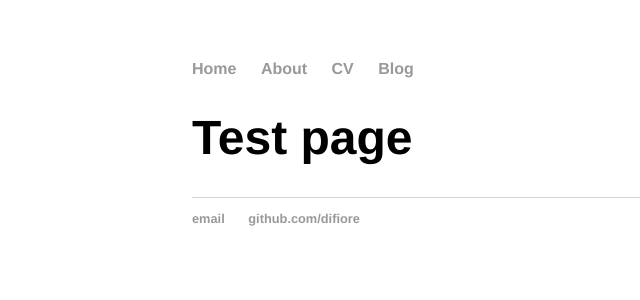
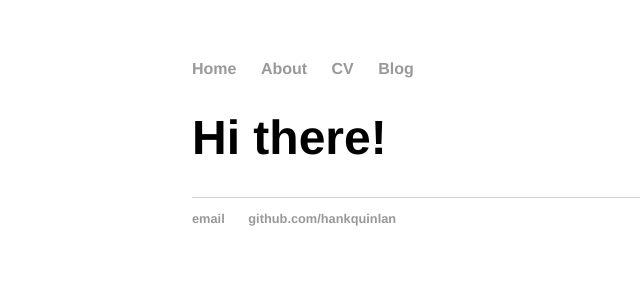
Before and after one commit to difiore/difiore.github.io, a Jekyll site: the page built from index.html, in a window 1280 px wide. Shown: the top 300 px of the page, without its empty margins (0-640 px from the left). Built offline with Jekyll 4.4.1, drawn with Linux system fonts in a browser that asks for light colours.

Commit message:
New index

```diff
--- a/index.html
+++ b/index.html
@@ -1,29 +1,8 @@
-<!DOCTYPE html>
-<html>
-	<head>
-		<title></title>
-		<link rel="stylesheet" type="text/css" href="/css/main.css">
-	</head>
-	<body>
-		<nav>
-    		<ul>
-        		<li><a href="/">Home</a></li>
-	        	<li><a href="/about">About</a></li>
-        		<li><a href="/cv">CV</a></li>
-        		<li><a href="/blog">Blog</a></li>
-    		</ul>
-		</nav>
-		<div class="container">
-    		<div class="blurb">
-        		<h1>Test page</h1>
-				<p></p>
-    		</div><!-- /.blurb -->
-		</div><!-- /.container -->
-		<footer>
-    		<ul>
-        		<li><a href="mailto:anthony.difiore@gmail.com">email</a></li>
-        		<li><a href="https://github.com/difiore">github.com/difiore</a></li>
-			</ul>
-		</footer>
-	</body>
-</html>
+---
+layout: default
+title: Anthony Di Fiore
+---
+<div class="blurb">
+	<h1>Hi there!</h1>
+	<p></p>
+</div><!-- /.blurb -->
```
